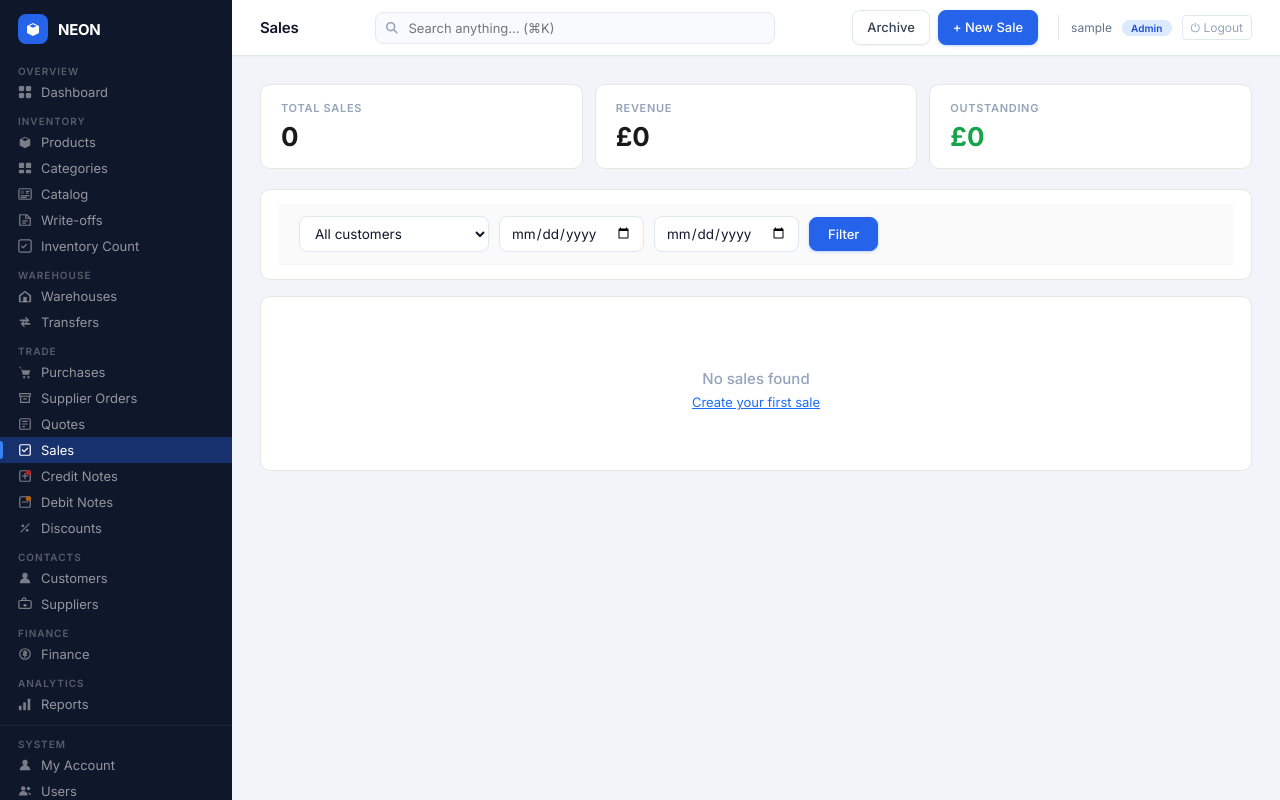
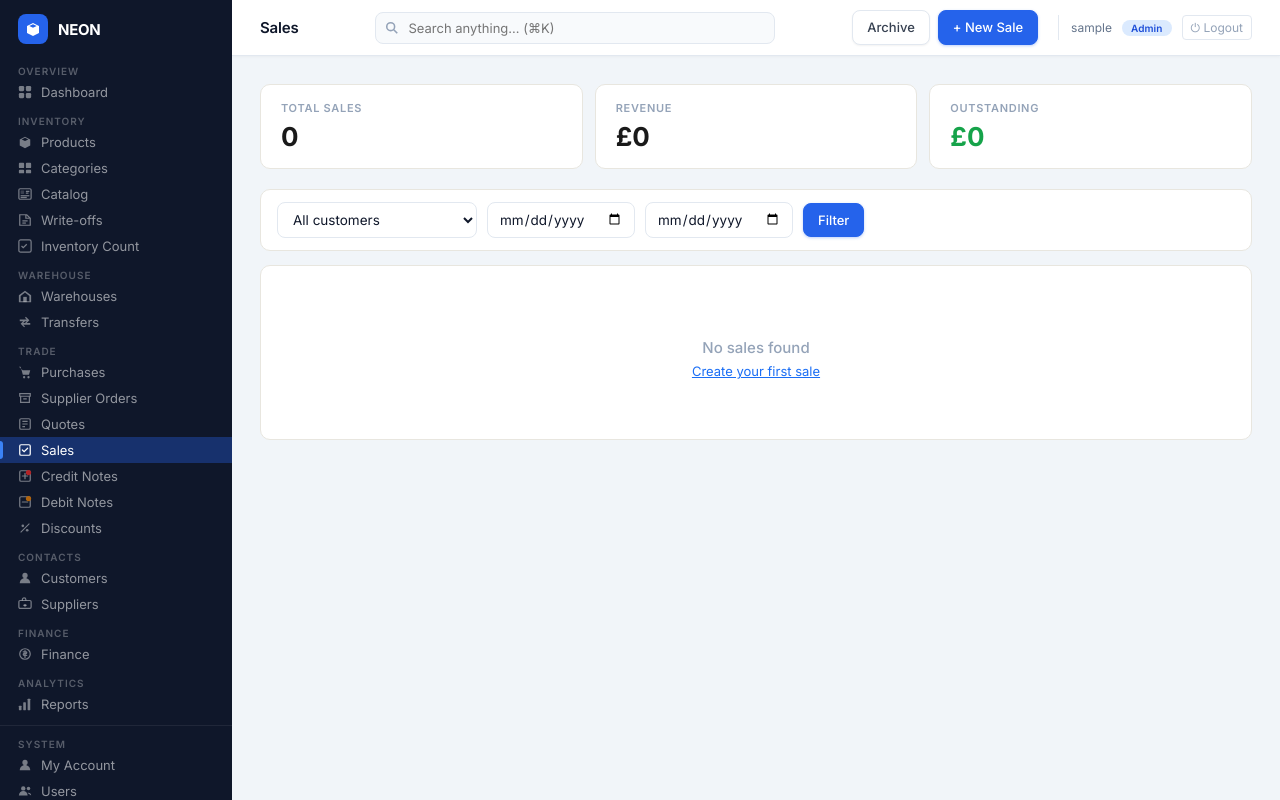
Before and after one commit to br-puri/skladpro-v2, a Flask app: page /sales in a window 1280 px wide. Run offline with Flask 3, Linux system fonts and the light colour scheme; the visitor is signed in with stand-in values (Sample User, id 1); data that the repository does not hold is empty; parts of the project's set-up code (start-up, migrations or seed data) failed here and were passed over; some libraries are stand-ins or nearby versions.

Commit message:
Fix search bar UX everywhere
- base.html: new .filter-bar (standalone card), .search-input-wrap + .search-icon
  for icon inside input, .search-input with focus highlight; global auto-submit
  (350ms debounce) on any .search-input — no more clicking Search button
- contacts.html / customers.html: separate filter card above table card,
  magnifying-glass icon, auto-submit, Clear link
- sales.html: use .filter-bar class instead of inline styles
- products.html: use shared .search-input-wrap / .search-input classes,
  remove duplicate auto-submit (now handled globally by base.html)

Co-Authored-By: Claude Sonnet 4.6 <noreply@anthropic.com>

```diff
--- a/templates/base.html
+++ b/templates/base.html
@@ -138,8 +138,15 @@ tr:hover td { background: #f8fafc; }
 /* ── Misc ── */
 .empty { text-align: center; padding: 52px 20px; color: #94a3b8; font-size: 13px; }
 .two-col { display: grid; grid-template-columns: 1fr 1fr; gap: 18px; }
-.search-wrap { padding: 12px 20px; border-bottom: 1px solid #f1f5f9; display: flex; gap: 8px; align-items: center; flex-wrap: wrap; background: #fafafa; }
-.search-input { max-width: 280px; }
+/* Filter bar — standalone card above a table */
+.filter-bar { background: #fff; border: 1px solid #e8e6df; border-radius: 10px; padding: 12px 16px; margin-bottom: 14px; display: flex; gap: 10px; align-items: center; flex-wrap: wrap; }
+/* Legacy inner-card filter strip (kept for backward compat) */
+.search-wrap { padding: 12px 18px; border-bottom: 1px solid #f1f5f9; display: flex; gap: 10px; align-items: center; flex-wrap: wrap; background: #fff; }
+/* Search input with magnifying-glass icon */
+.search-input-wrap { position: relative; flex: 1; min-width: 200px; max-width: 380px; }
+.search-input-wrap svg.search-icon { position: absolute; left: 10px; top: 50%; transform: translateY(-50%); width: 14px; height: 14px; pointer-events: none; color: #94a3b8; }
+.search-input { width: 100%; padding: 8px 12px 8px 32px; font-size: 13px; border: 1px solid #e2e8f0; border-radius: 8px; background: #f8fafc; color: #0f172a; font-family: inherit; transition: all .15s; outline: none; }
+.search-input:focus { border-color: #2563eb; box-shadow: 0 0 0 3px rgba(37,99,235,.1); background: #fff; }
 .page-header { display: flex; align-items: center; justify-content: space-between; margin-bottom: 20px; }
 .page-header h2 { font-size: 18px; font-weight: 700; letter-spacing: -0.02em; }
 .back-link { display: inline-flex; align-items: center; gap: 4px; padding: 7px 12px; font-size: 13px; color: #374151; text-decoration: none; font-weight: 500; border: 1px solid #e2e8f0; border-radius: 8px; background: #fff; box-shadow: 0 1px 2px rgba(0,0,0,.05); transition: all 0.15s; }
@@ -533,6 +540,17 @@ function toggleSidebar() {
 })();
 </script>
 <script>
+// Auto-submit for any .search-input (350 ms debounce)
+document.addEventListener('DOMContentLoaded', function() {
+  document.querySelectorAll('.search-input').forEach(function(inp) {
+    var t;
+    inp.addEventListener('input', function() {
+      clearTimeout(t);
+      t = setTimeout(function() { inp.closest('form').submit(); }, 350);
+    });
+  });
+});
+
 // ⌘K / Ctrl+K — global search bar; ⌘F / Ctrl+F — product search on forms
 document.addEventListener('keydown', function(e) {
   if ((e.metaKey || e.ctrlKey) && e.key === 'k') {
--- a/templates/sales.html
+++ b/templates/sales.html
@@ -28,22 +28,20 @@
 </div>
 
 <!-- Filter bar -->
-<div style="background:#fff;border:1px solid #e8e6df;border-radius:10px;padding:14px 18px;margin-bottom:16px">
-  <form class="search-wrap" method="get" style="gap:10px;flex-wrap:wrap;align-items:center">
-    <select name="customer_id" class="form-control" style="width:190px">
+<form class="filter-bar" method="get">
+  <select name="customer_id" class="form-control" style="width:200px">
     <option value="">All customers</option>
     {% for c in customers %}
     <option value="{{ c['id'] }}" {{ 'selected' if c['id']|string == customer_id }}>{{ c['label'] }}</option>
     {% endfor %}
   </select>
-    <input type="date" name="date_from" value="{{ date_from }}" class="form-control" style="width:145px" placeholder="From">
-    <input type="date" name="date_till" value="{{ date_till }}" class="form-control" style="width:145px" placeholder="Till">
-    <button type="submit" class="btn btn-primary" style="padding:7px 18px">Filter</button>
+  <input type="date" name="date_from" value="{{ date_from }}" class="form-control" style="width:148px">
+  <input type="date" name="date_till" value="{{ date_till }}" class="form-control" style="width:148px">
+  <button type="submit" class="btn btn-primary">Filter</button>
   {% if date_from or date_till or customer_id %}
-    <a href="{{ url_for('sales') }}" class="btn" style="padding:7px 14px">Clear</a>
+  <a href="{{ url_for('sales') }}" class="btn">Clear</a>
   {% endif %}
 </form>
-</div>
 
 <!-- Sales table -->
 <div style="background:#fff;border:1px solid #e8e6df;border-radius:10px;overflow:hidden">
```
Also changed, not shown: templates/contacts.html (+14 -9 lines), templates/customers.html (+14 -9 lines), templates/products.html (+5 -12 lines). Lines whose indentation alone changed are shown as unchanged.
